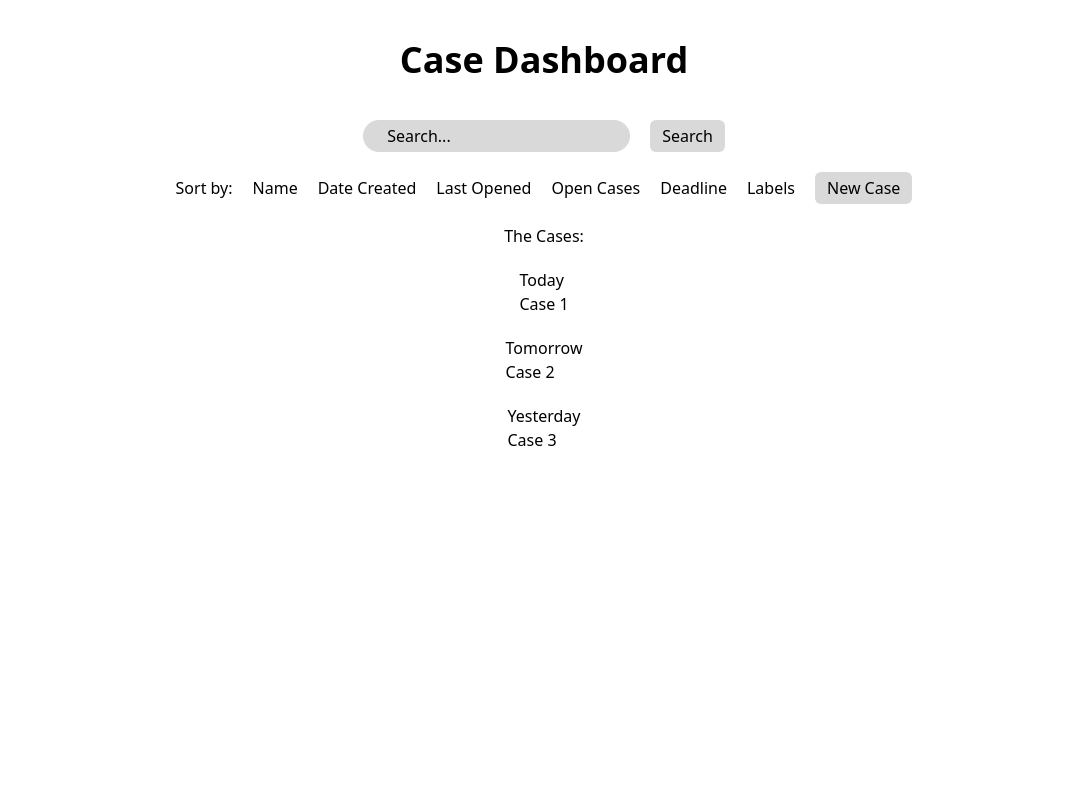
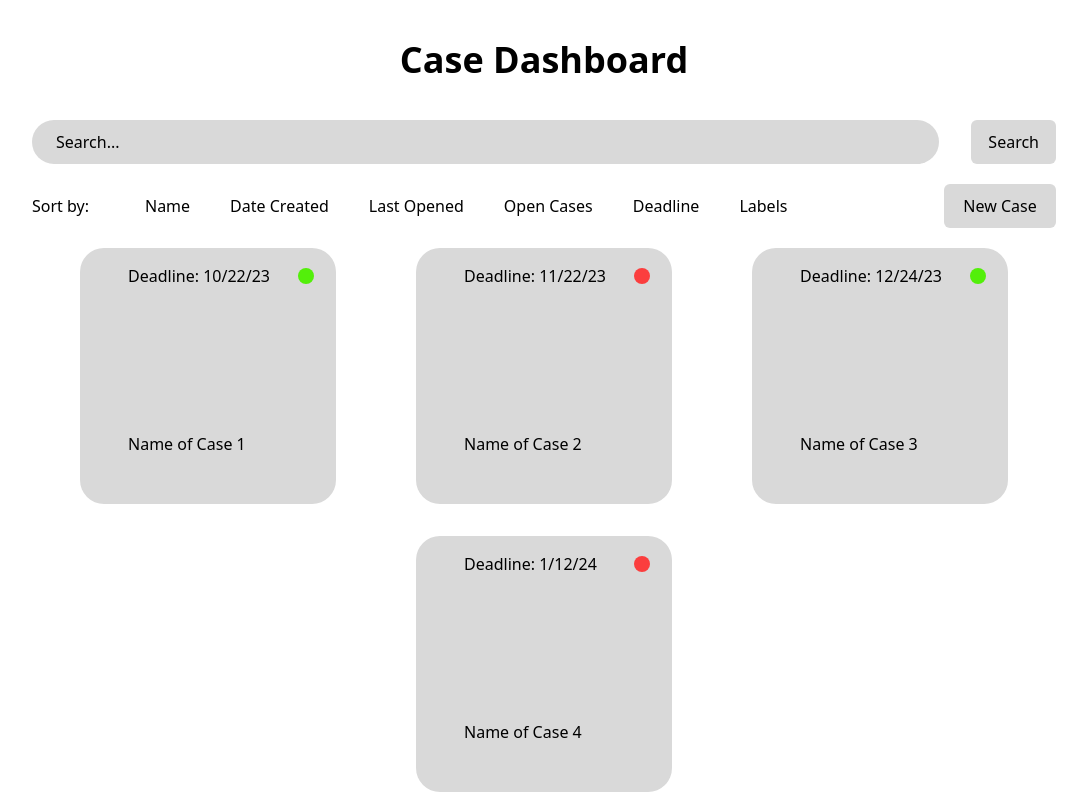
Before and after one commit to Smart-Attorney/smart-attorney-frontend, a React (Vite) app: page / in a window 1280 px wide. Shown: the whole page, without its empty margins (96-1183 px from the left). Built offline with nearby package versions, Linux system fonts and the light colour scheme.

Commit message:
style: update dashboard page to match design of figma template

```diff
--- a/src/CaseFolder.tsx
+++ b/src/CaseFolder.tsx
@@ -1,21 +1,24 @@
 import JsonData from "./data";
 
 function CaseFolder() {
-
-	const display = JsonData.map((caseInfo) => {
-		return (
-			<div key={caseInfo.id}>
-				<p>{caseInfo.deadline}</p>
-				<p>{caseInfo.name}</p>
-			</div>
-		);
-	});
-
 	return (
-		<>
-			<p>The Cases:</p>
-			{display}
-		</>
+		<div className="flex flex-row flex-wrap justify-evenly gap-8 w-full">
+			{JsonData.map((caseInfo) => {
+				return (
+					<div
+						className="bg-[#D9D9D9] h-64 w-64 rounded-3xl py-4 pl-12 flex flex-col justify-between"
+						key={caseInfo.id}
+					>
+						<p>Deadline: {caseInfo.deadline}</p>
+						<div
+							className="h-4 w-4 relative left-[170px] bottom-[84px] rounded-full"
+							style={{ backgroundColor: `${caseInfo.status}` }}
+						></div>
+						<p className="mb-8">{caseInfo.name}</p>
+					</div>
+				);
+			})}
+		</div>
 	);
 }
 
--- a/src/Dashboard.tsx
+++ b/src/Dashboard.tsx
@@ -4,12 +4,12 @@ import SortBar from "./SortBar";
 
 function Dashboard() {
 	return (
-		<div className="flex flex-col items-center gap-5">
+		<div className="flex flex-col items-center gap-5 w-[80%] mx-auto">
 			<h1 className="font-bold text-4xl pt-10 pb-5">Case Dashboard</h1>
 			<SearchBar />
-			<div className="flex flex-row gap-5 items-center">
+			<div className="flex flex-row items-center w-full justify-between gap-8">
 				<SortBar />
-				<button className="bg-[#D9D9D9] py-1 px-3 rounded-md" type="button">
+				<button className="bg-[#D9D9D9] h-11 rounded-md w-28" type="button">
 					New Case
 				</button>
 			</div>
--- a/src/SearchBar.tsx
+++ b/src/SearchBar.tsx
@@ -1,12 +1,12 @@
 function SearchBar() {
 	return (
-		<div className="flex flex-row gap-5 items-center">
+		<div className="flex flex-row gap-8 w-full justify-between">
 			<input
-				className="bg-[#D9D9D9] pl-6 pr-3 py-1 rounded-full placeholder-black"
+				className="bg-[#D9D9D9] pl-6 pr-3 h-11 rounded-full placeholder-black w-full"
 				type="search"
 				placeholder="Search..."
-			></input>
-			<button className="bg-[#D9D9D9] py-1 px-3 rounded-md" type="button">
+			/>
+			<button className="bg-[#D9D9D9] h-11 rounded-md w-24" type="button">
 				Search
 			</button>
 		</div>
--- a/src/SortBar.tsx
+++ b/src/SortBar.tsx
@@ -1,14 +1,17 @@
 function SortBar() {
 	const options: string[] = ["Name", "Date Created", "Last Opened", "Open Cases", "Deadline", "Labels"];
 
-	const sortOptions = options.map((option) => {
-		return <p key={option}>{option}</p>;
-	});
+	return (
+		<div className="flex flex-row gap-6 items-center">
+			<p className="mr-6">Sort by:</p>
 
-	return (
-		<div className="flex flex-row gap-5">
-			<p>Sort by:</p>
-			{sortOptions}
+			{options.map((option) => {
+				return (
+					<p className="border-0 border-black px-2 py-1 rounded-lg cursor cursor-pointer" key={option}>
+						{option}
+					</p>
+				);
+			})}
 		</div>
 	);
 }
--- a/src/data.ts
+++ b/src/data.ts
@@ -2,12 +2,14 @@ interface Case {
 	id: number;
 	name: string;
 	deadline: string;
+	status: string;
 }
 
 const cases: Case[] = [
-	{ id: 1, name: "Case 1", deadline: "Today" },
-	{ id: 2, name: "Case 2", deadline: "Tomorrow" },
-	{ id: 3, name: "Case 3", deadline: "Yesterday" },
+	{ id: 1, name: "Name of Case 1", deadline: "10/22/23", status: "#53EF0A" },
+	{ id: 2, name: "Name of Case 2", deadline: "11/22/23", status: "#FB3E3E" },
+	{ id: 3, name: "Name of Case 3", deadline: "12/24/23", status: "#53EF0A" },
+	{ id: 4, name: "Name of Case 4", deadline: "1/12/24", status: "#FB3E3E" },
 ];
 
 export default cases;
```
